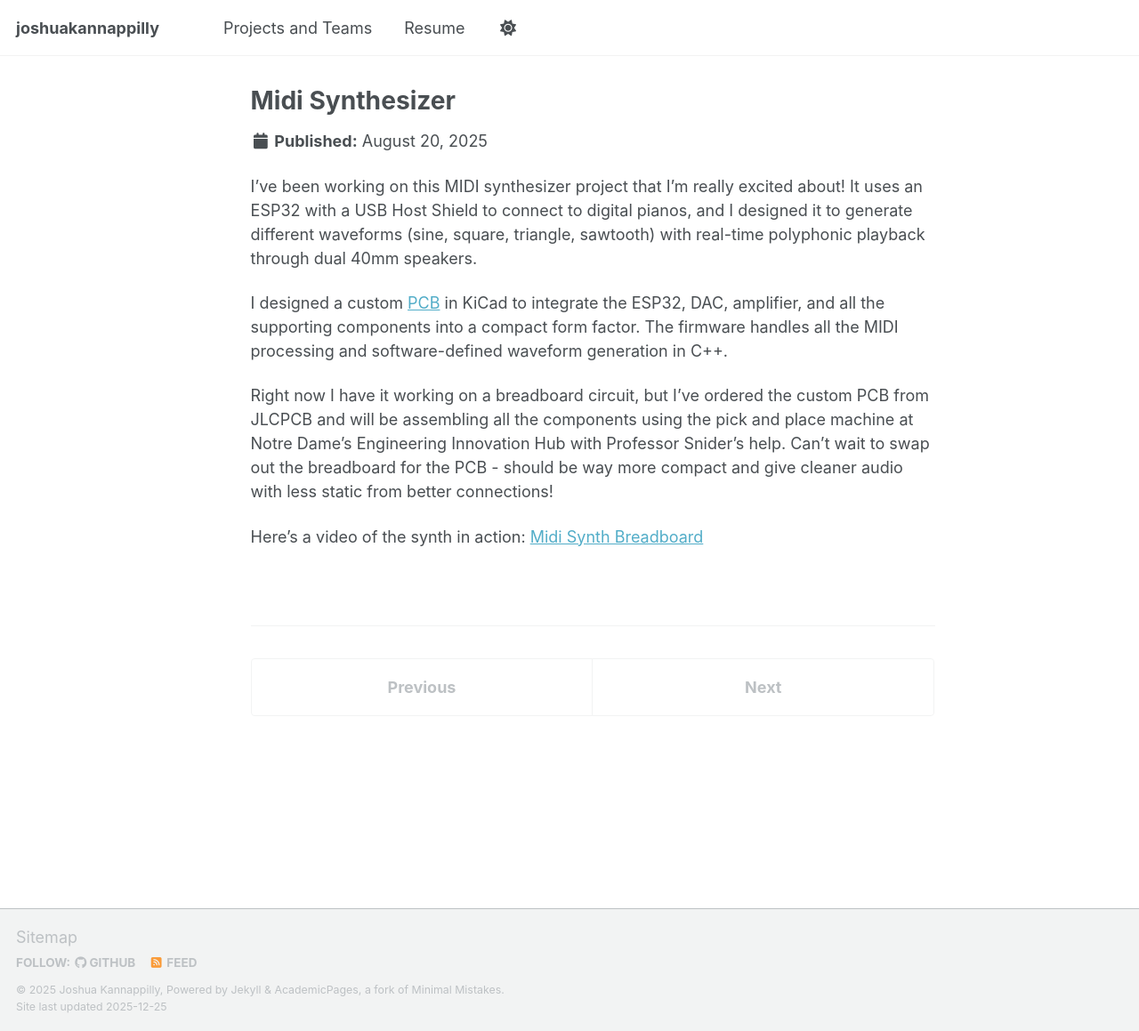
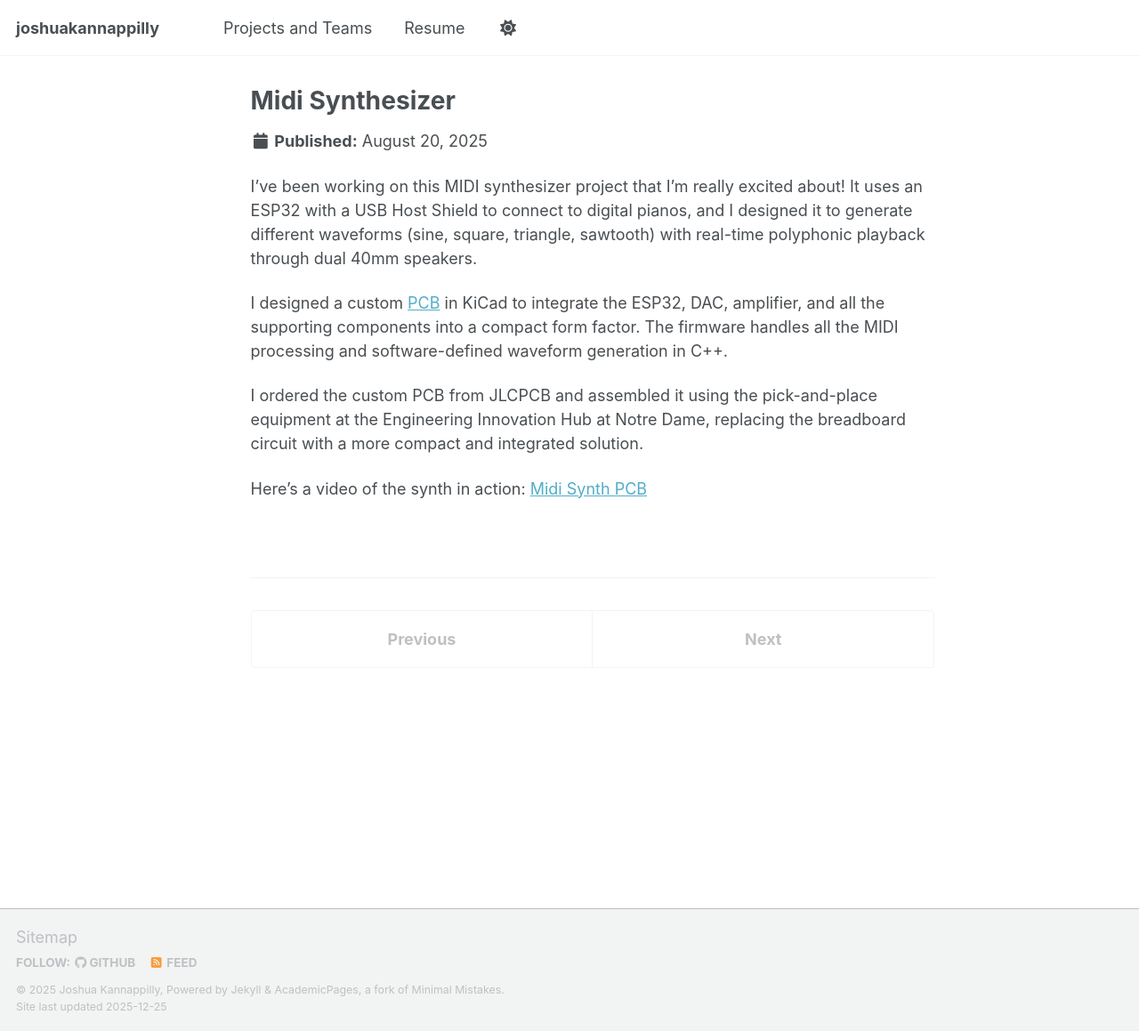
Before and after one commit to joshkanna/joshkanna.github.io, a Jekyll site: the page built from _project/midi.md, in a window 1280 px wide and 1159 px high. Shown: the whole window at 89% size. Built offline with Jekyll 4.4.1, drawn with Linux system fonts in a browser that asks for light colours; a script that is not in the unit is left out.

Commit message:
synth with pcb video

```diff
--- a/_project/midi.md
+++ b/_project/midi.md
@@ -11,6 +11,6 @@ I've been working on this MIDI synthesizer project that I'm really excited about
 
 I designed a custom [PCB](midi_PCB.png) in KiCad to integrate the ESP32, DAC, amplifier, and all the supporting components into a compact form factor. The firmware handles all the MIDI processing and software-defined waveform generation in C++.
 
-Right now I have it working on a breadboard circuit, but I've ordered the custom PCB from JLCPCB and will be assembling all the components using the pick and place machine at Notre Dame's Engineering Innovation Hub with Professor Snider's help. Can't wait to swap out the breadboard for the PCB - should be way more compact and give cleaner audio with less static from better connections!
+I ordered the custom PCB from JLCPCB and assembled it using the pick-and-place equipment at the Engineering Innovation Hub at Notre Dame, replacing the breadboard circuit with a more compact and integrated solution.
 
-Here's a video of the synth in action: [Midi Synth Breadboard](midi_synth_breadboard.mp4)
+Here's a video of the synth in action: [Midi Synth PCB](midi_synth_pcb.mp4)
```
Also changed, not shown: 1 other file.
